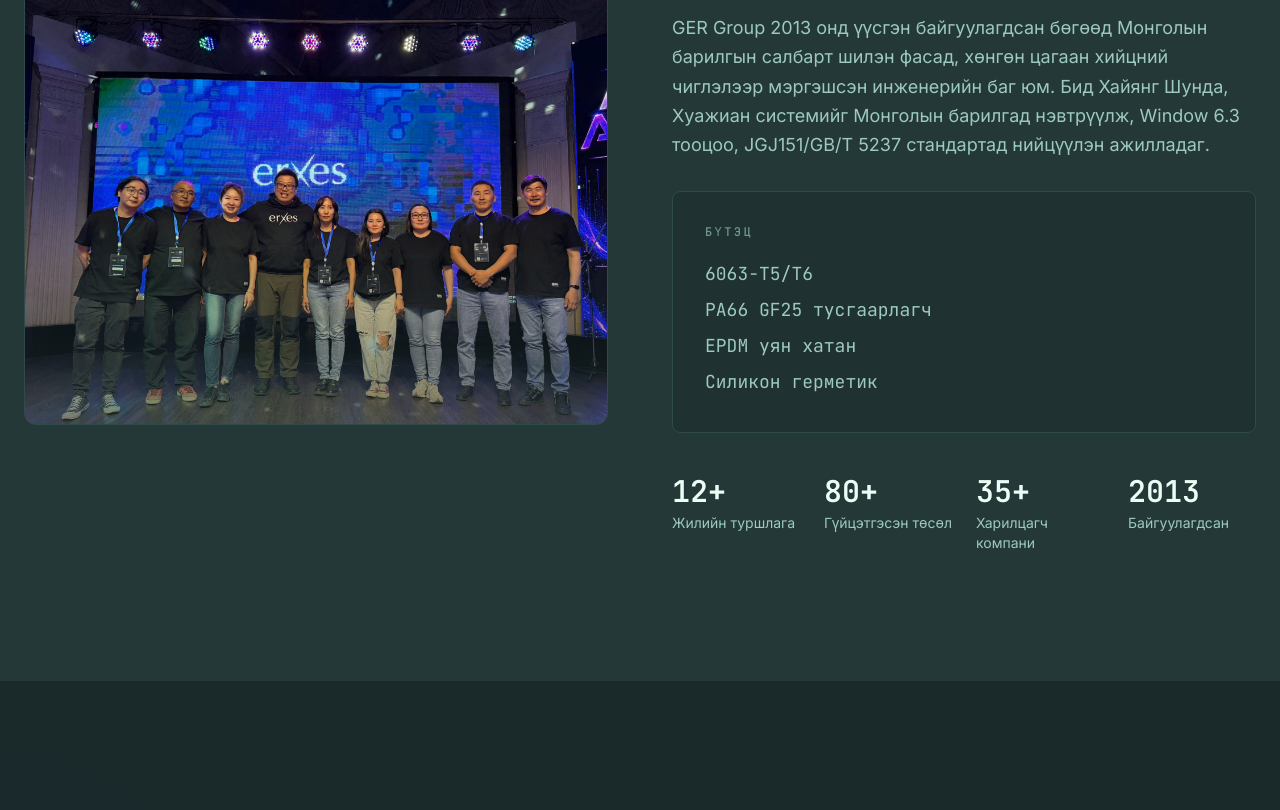
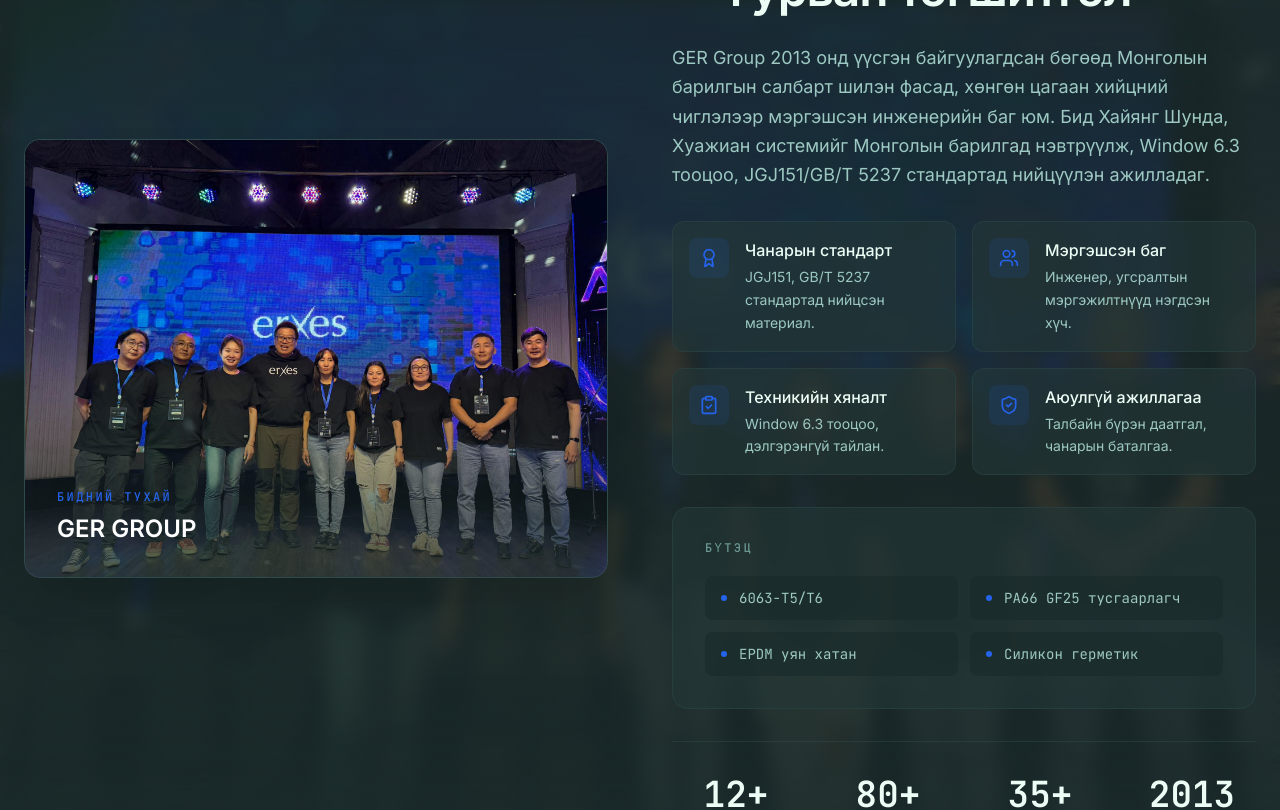
Before and after one commit to byambaa2010-stack/hungun-tsagaan-hiits, a Next.js app: page /mn in a window 1280 px wide. Shown: the part 1280-2090 px from the top of the page. Built offline with nearby package versions, Linux system fonts and the light colour scheme; no server answers.

Commit message:
feat: redesign about section with background image and highlights

```diff
--- a/messages/mn.json
+++ b/messages/mn.json
@@ -37,6 +37,12 @@
     "teamAlt": "GER GROUP баг",
     "structureLabel": "БҮТЭЦ",
     "structureItems": "6063-T5/T6\nPA66 GF25 тусгаарлагч\nEPDM уян хатан\nСиликон герметик",
+    "highlights": {
+      "quality": { "title": "Чанарын стандарт", "description": "JGJ151, GB/T 5237 стандартад нийцсэн материал." },
+      "team": { "title": "Мэргэшсэн баг", "description": "Инженер, угсралтын мэргэжилтнүүд нэгдсэн хүч." },
+      "standard": { "title": "Техникийн хяналт", "description": "Window 6.3 тооцоо, дэлгэрэнгүй тайлан." },
+      "safety": { "title": "Аюулгүй ажиллагаа", "description": "Талбайн бүрэн даатгал, чанарын баталгаа." }
+    },
     "stats": {
       "years": "Жилийн туршлага",
       "projects": "Гүйцэтгэсэн төсөл",
--- a/src/components/sections/AboutSection.tsx
+++ b/src/components/sections/AboutSection.tsx
@@ -7,6 +7,7 @@ import FadeIn from "@/components/motion/FadeIn";
 import StaggerContainer from "@/components/motion/StaggerContainer";
 import { useReducedMotion } from "@/hooks/useReducedMotion";
 import { easeOutExpo } from "@/lib/motion";
+import { Award, Users, ClipboardCheck, ShieldCheck } from "lucide-react";
 
 const stats = [
   { key: "years", value: "12+" },
@@ -15,15 +16,37 @@ const stats = [
   { key: "since", value: "2013" },
 ];
 
+const highlights = [
+  { key: "quality", icon: Award },
+  { key: "team", icon: Users },
+  { key: "standard", icon: ClipboardCheck },
+  { key: "safety", icon: ShieldCheck },
+];
+
 export default function AboutSection() {
   const t = useTranslations("about");
   const reduced = useReducedMotion();
 
   return (
-    <section id="about" className="bg-surface px-6 py-24 md:py-32">
-      <div className="mx-auto grid max-w-7xl items-center gap-12 lg:grid-cols-2 lg:gap-16">
+    <section id="about" className="relative overflow-hidden">
+      <div className="absolute inset-0">
+        <Image
+          src="/images/team.jpg"
+          alt={t("teamAlt")}
+          fill
+          className="object-cover"
+          sizes="100vw"
+          priority
+        />
+        <div className="absolute inset-0 bg-background/85 backdrop-blur-sm" />
+        <div className="absolute inset-0 bg-gradient-to-b from-background via-transparent to-background" />
+      </div>
+
+      <div className="relative z-10 px-6 py-24 md:py-32">
+        <div className="mx-auto max-w-7xl">
+          <div className="grid items-center gap-12 lg:grid-cols-2 lg:gap-16">
             <FadeIn className="order-2 lg:order-1">
-          <div className="relative overflow-hidden rounded-xl border border-border">
+              <div className="relative overflow-hidden rounded-2xl border border-border shadow-2xl shadow-black/20">
                 <div className="aspect-[4/3] w-full">
                   <Image
                     src="/images/about-team.jpg"
@@ -33,7 +56,15 @@ export default function AboutSection() {
                     sizes="(max-width: 1024px) 100vw, 50vw"
                   />
                 </div>
-            <div className="absolute inset-0 bg-gradient-to-t from-surface/60 via-transparent to-transparent" />
+                <div className="absolute inset-0 bg-gradient-to-t from-background/80 via-transparent to-transparent" />
+                <div className="absolute bottom-0 left-0 p-8">
+                  <p className="font-mono text-xs font-medium uppercase tracking-[0.2em] text-accent">
+                    {t("eyebrow")}
+                  </p>
+                  <p className="mt-2 text-2xl font-semibold text-white">
+                    GER GROUP
+                  </p>
+                </div>
               </div>
             </FadeIn>
 
@@ -43,7 +74,7 @@ export default function AboutSection() {
                   <p className="font-mono text-xs font-medium uppercase tracking-[0.2em] text-accent">
                     {t("eyebrow")}
                   </p>
-              <h2 className="text-3xl font-semibold leading-tight tracking-tight text-foreground md:text-4xl">
+                  <h2 className="text-3xl font-semibold leading-tight tracking-tight text-foreground md:text-4xl lg:text-5xl">
                     {t("title")}
                   </h2>
                   <p className="max-w-xl text-lg leading-relaxed text-muted">
@@ -52,18 +83,53 @@ export default function AboutSection() {
                 </div>
               </FadeIn>
 
-          <FadeIn delay={0.15}>
-            <div className="rounded-lg border border-border bg-background/50 p-6 md:p-8">
+              <FadeIn delay={0.1}>
+                <div className="grid grid-cols-2 gap-4">
+                  {highlights.map(({ key, icon: Icon }) => (
+                    <div
+                      key={key}
+                      className="flex items-start gap-4 rounded-xl border border-border/50 bg-surface/60 p-4 backdrop-blur-sm"
+                    >
+                      <div className="flex h-10 w-10 shrink-0 items-center justify-center rounded-lg bg-accent/10">
+                        <Icon className="h-5 w-5 text-accent" />
+                      </div>
+                      <div>
+                        <p className="font-medium text-foreground">
+                          {t(`highlights.${key}.title`)}
+                        </p>
+                        <p className="mt-1 text-sm leading-relaxed text-muted">
+                          {t(`highlights.${key}.description`)}
+                        </p>
+                      </div>
+                    </div>
+                  ))}
+                </div>
+              </FadeIn>
+
+              <FadeIn delay={0.2}>
+                <div className="rounded-2xl border border-border/50 bg-surface/60 p-6 backdrop-blur-sm md:p-8">
                   <p className="font-mono text-xs font-medium uppercase tracking-[0.2em] text-subtle">
                     {t("structureLabel")}
                   </p>
-              <pre className="mt-4 whitespace-pre-line font-mono text-base leading-loose text-muted md:text-lg">
-                {t("structureItems")}
-              </pre>
+                  <div className="mt-5 grid gap-3 sm:grid-cols-2">
+                    {t("structureItems")
+                      .split("\n")
+                      .map((item) => (
+                        <div
+                          key={item}
+                          className="flex items-center gap-3 rounded-lg bg-background/60 px-4 py-3"
+                        >
+                          <span className="h-1.5 w-1.5 rounded-full bg-accent" />
+                          <span className="font-mono text-sm text-muted">
+                            {item}
+                          </span>
+                        </div>
+                      ))}
+                  </div>
                 </div>
               </FadeIn>
 
-          <StaggerContainer className="grid grid-cols-2 gap-6 pt-2 md:grid-cols-4">
+              <StaggerContainer className="grid grid-cols-2 gap-6 border-t border-border/50 pt-8 md:grid-cols-4">
                 {stats.map((stat) => (
                   <motion.div
                     key={stat.key}
@@ -75,15 +141,21 @@ export default function AboutSection() {
                         transition: { duration: 0.5, ease: easeOutExpo },
                       },
                     }}
-                className="space-y-1"
+                    className="text-center"
                   >
-                <p className="font-mono text-3xl font-semibold text-foreground">{stat.value}</p>
-                <p className="text-sm text-muted">{t(`stats.${stat.key}`)}</p>
+                    <p className="font-mono text-3xl font-semibold text-foreground md:text-4xl">
+                      {stat.value}
+                    </p>
+                    <p className="mt-1 text-sm text-muted">
+                      {t(`stats.${stat.key}`)}
+                    </p>
                   </motion.div>
                 ))}
               </StaggerContainer>
             </div>
           </div>
+        </div>
+      </div>
     </section>
   );
 }
```
Lines whose indentation alone changed are shown as unchanged.
